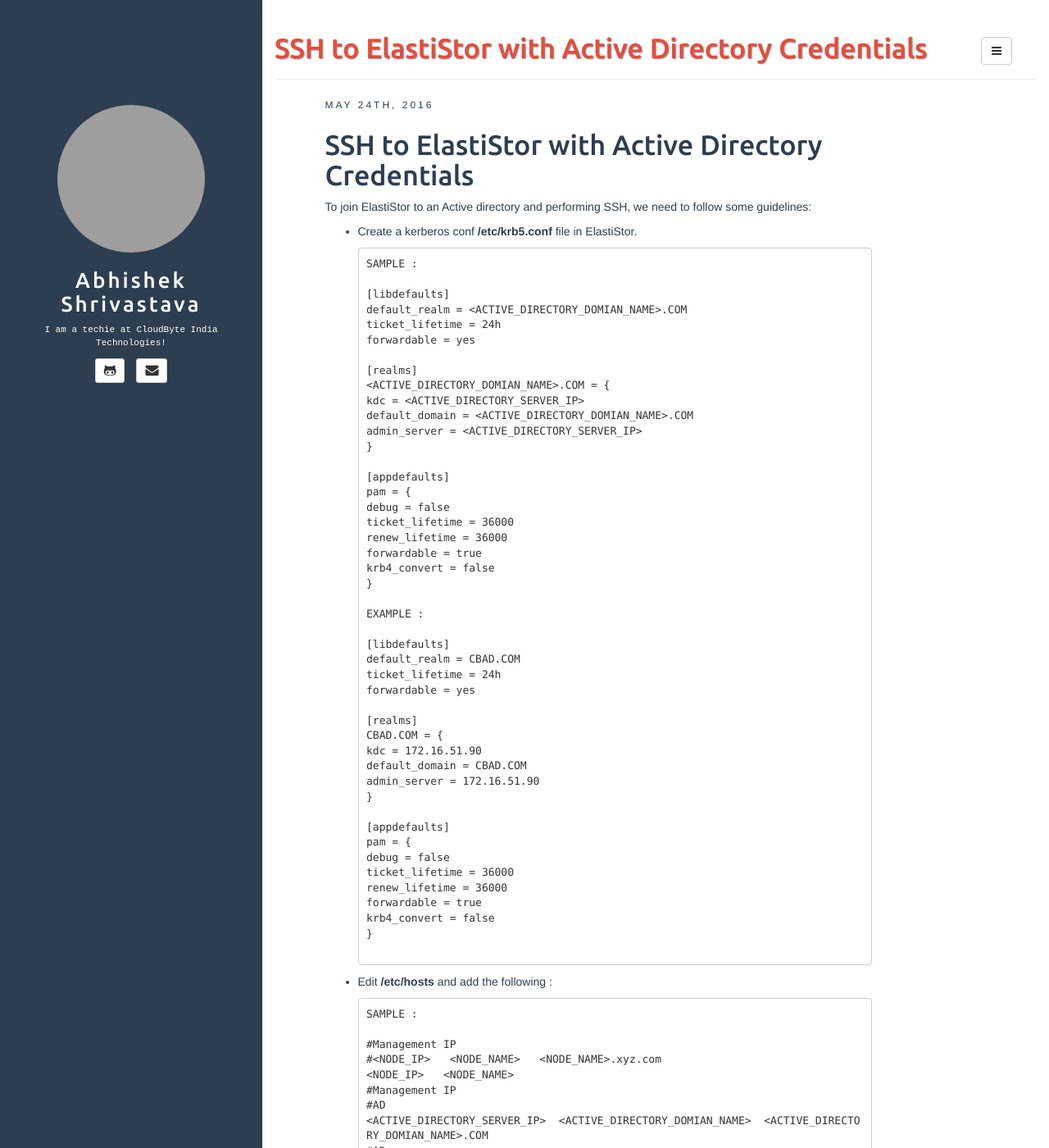
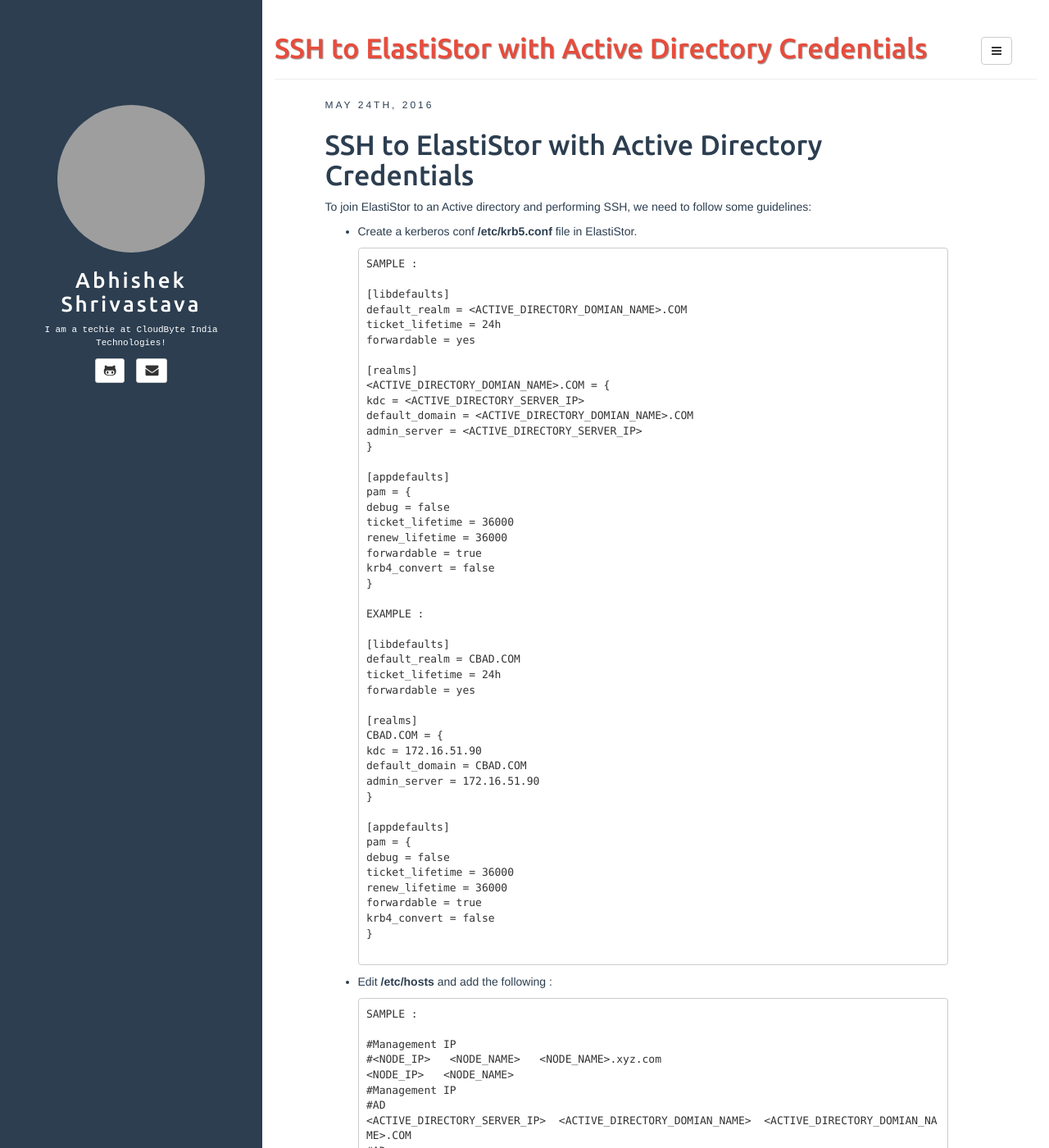
Before and after one commit to AbhiCloudbyte/magicbox, a Jekyll site: the page built from _posts/2016-05-24-SSH-to-ElastiStor-with-Active-Directory-Credentials.md, in a window 1280 px wide and 1400 px high. Shown: the whole window at 82% size. Built offline with Jekyll 4.4.1, drawn with Linux system fonts in a browser that asks for light colours; comment, search, counter and statistics services are not loaded; grey boxes are pictures that could not be loaded.

Commit message:
Update style.css

```diff
--- a/assets/css/style.css
+++ b/assets/css/style.css
@@ -92,6 +92,7 @@ article{
 .article_body{
 	margin-top: 20px;
 	margin-bottom: 20px;
+	width: 760px;
 }
 
 .post-date {
```
